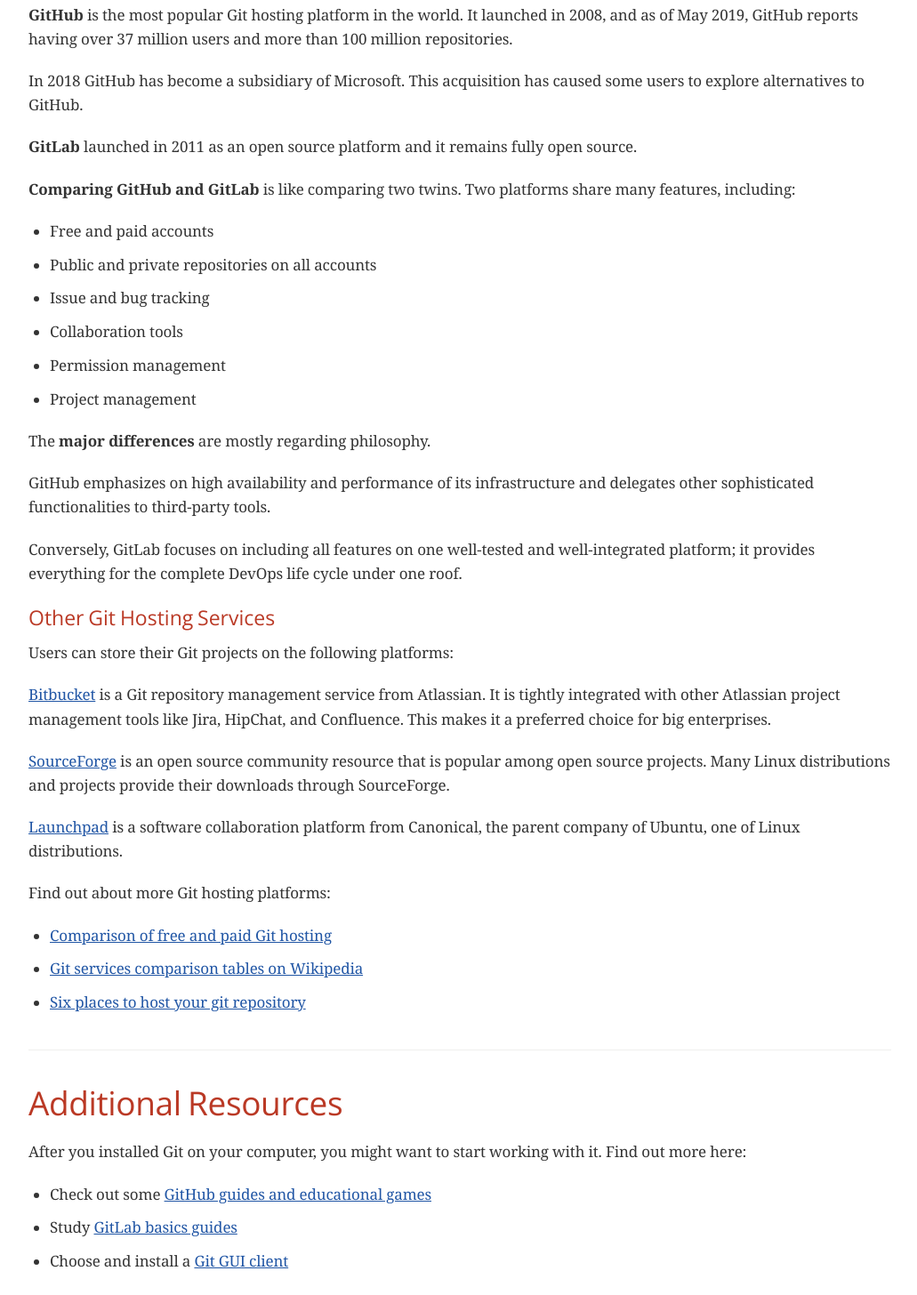
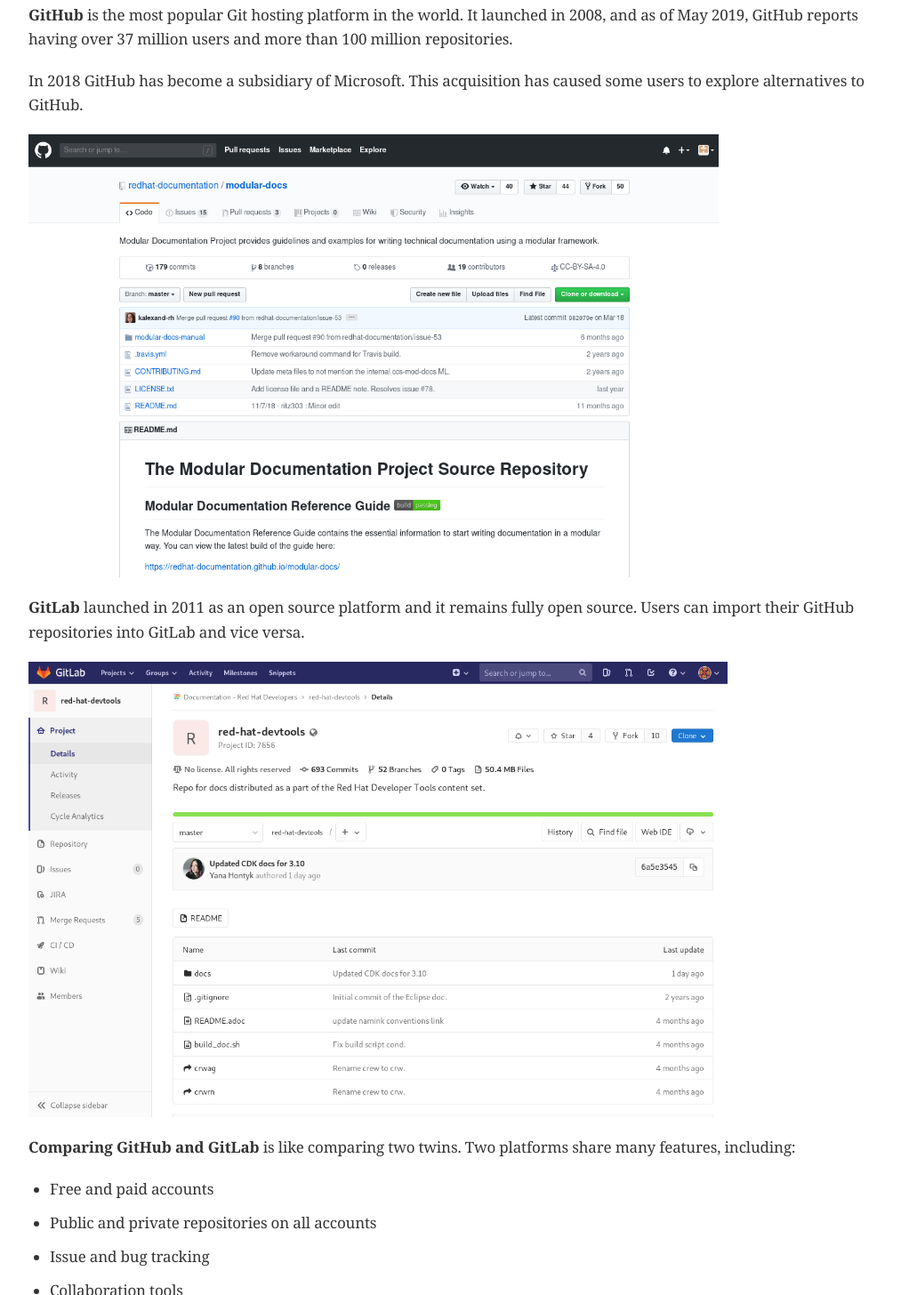
Before and after one commit to tstastna/test, a plain HTML site: page master.html in a window 1280 px wide. Shown: the part 2627-4083 px from the top of the page at 89% size, without its empty margins (123-1154 px from the left). Drawn offline with nearby package versions, Linux system fonts and the light colour scheme; a web font is replaced by a local one.

Commit message:
Added github and gitlab interface screenshots and scaled them.

```diff
--- a/master.html
+++ b/master.html
@@ -606,8 +606,18 @@
 <div class="paragraph">
 <p>In 2018 GitHub has become a subsidiary of Microsoft. This acquisition has caused some users to explore alternatives to GitHub.</p>
 </div>
+<div class="imageblock">
+<div class="content">
+<img src="images/github-interface.png" alt="GitHub repository interface" width="80%">
+</div>
+</div>
 <div class="paragraph">
-<p><strong>GitLab</strong> launched in 2011 as an open source platform and it remains fully open source.</p>
+<p><strong>GitLab</strong> launched in 2011 as an open source platform and it remains fully open source. Users can import their GitHub repositories into GitLab and vice versa.</p>
+</div>
+<div class="imageblock">
+<div class="content">
+<img src="images/gitlab-interface.png" alt="GitLab repository interface" width="81%">
+</div>
 </div>
 <div class="paragraph">
 <p><strong>Comparing GitHub and GitLab</strong> is like comparing two twins. Two platforms share many features, including:</p>
```
Also changed, not shown: images/github-interface.png (added), images/gitlab-interface.png (added), 1 other file.
